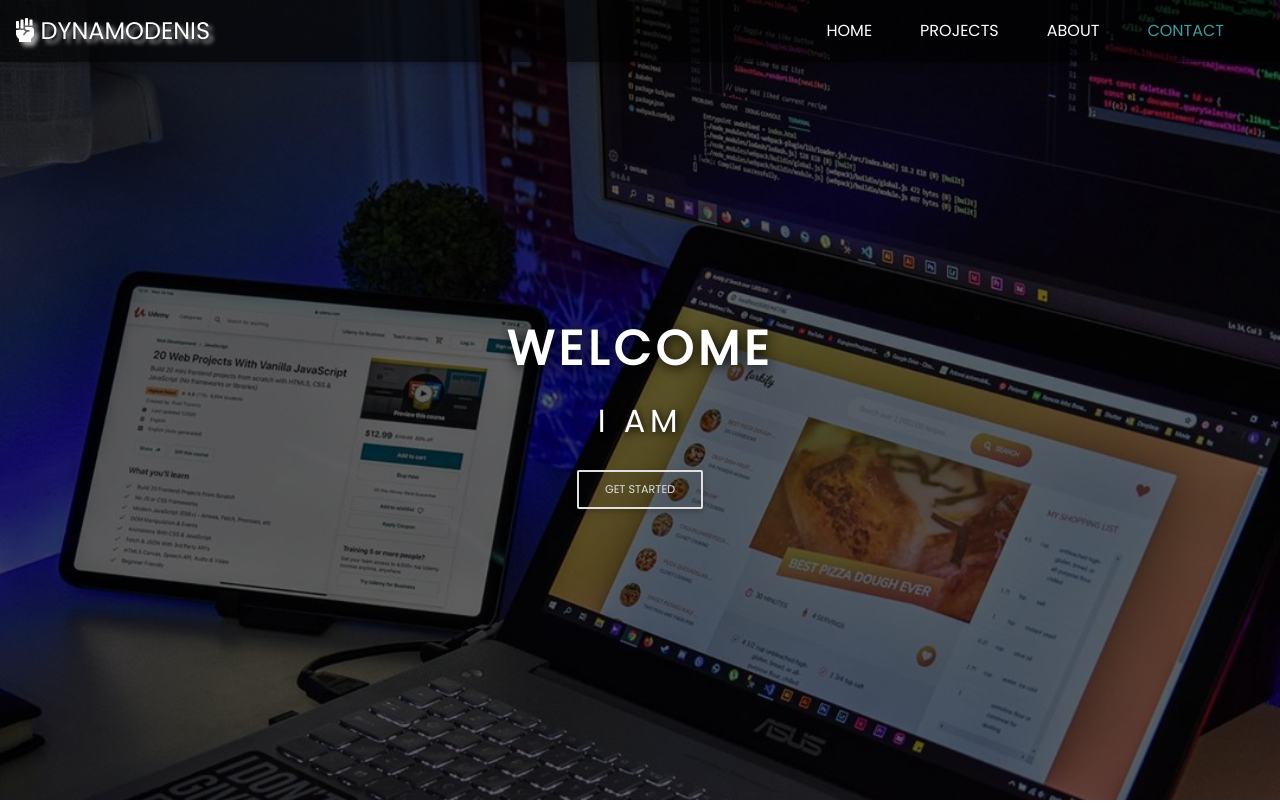
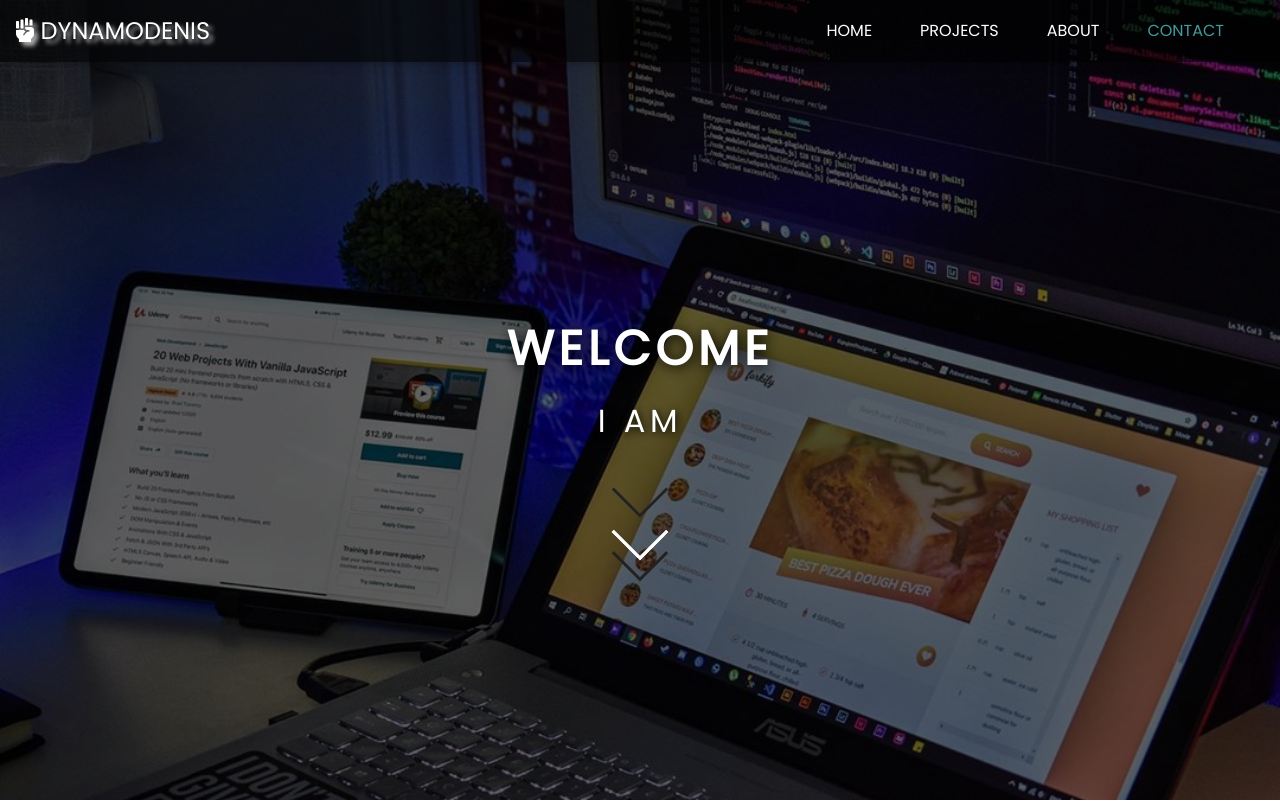
Before and after one commit to dynamodenis/sofware-developer-portfolio, a Django app: page / in a window 1280 px wide. Shown: the top 804 px of the page. Run offline with Django 3.2, Linux system fonts and the light colour scheme; data comes from the database, SQL or seed files in the repository; data that the repository does not hold is empty; some libraries are stand-ins or nearby versions.

Commit message:
added arrows to the landing page

```diff
--- a/static/css/style.css
+++ b/static/css/style.css
@@ -201,11 +201,57 @@
 /* Aimates the details in the background photo */
 #nameDetail{
     display: none;
+    animation: nameDetail;
+    animation-duration: 1s;
 }
-/* Animates The Get Strted Button */
-/* #getStarted{
-    display: none;
-} */
+
+/* Animate the arrows */
+
+.arrows{
+    position: relative;
+    width: 40px;
+    height: 40px;
+    margin: auto;
+    transform: rotate(45deg);
+}
+
+.arrows span{
+    position: absolute;
+    top: 0;
+    left: 0;
+    width: 100%;
+    height: 100%;
+    display: block;
+    box-sizing: border-box;
+    border: none;
+    border-right: 3px solid #fff;
+    border-bottom: 3px solid #fff;
+    animation: arrow 1s linear infinite;
+}
+
+.arrows span:nth-child(1){
+    top: -30px;
+    left: -30px;
+    animation-delay: 0.2s;
+}
+
+.arrows span:nth-child(2){
+    top: -15px;
+    left: -15px;
+    animation-delay: 0.4s;
+}
+
+.arrows span:nth-child(3){
+    top: 0px;
+    left: 0px;
+    animation-delay: 0.6s;
+}
+
+.arrows span:nth-child(4){
+    top: 15px;
+    left: 15px;
+    animation-delay: 0.8s;
+}
 /* modal open keyframe */
 @keyframes modalopen{
     from{opacity: 0;}
@@ -216,8 +262,34 @@
 @-webkit-keyframes spin { 100% { -webkit-transform: rotate(360deg); } }
 @keyframes spin { 100% { -webkit-transform: rotate(360deg); transform:rotate(360deg); } }
 
+/* animate the arrows using keyframes */
+@keyframes arrow{
+    0%{
+        border-color: #fff;
+        transform: translate(0,0);
+    }
+    20%{
+        border-color: #fff;
+        transform: translate(15px,15px);
+    }
+    20.1%,100%{
+        border-color: #222;
+        transform: translate(0,0);
+    }
+}
+
+/* Animate the name detail */
+
+@keyframes nameDetail{
+    from{opacity: 0;}
+    to{opacity: 1;}
+}
+
 
 @media only screen and (max-width: 600px) {
+    .caption{
+        top: 30%;
+    }
     .home-inner{
         height: 100vh;
         width: 100%;
--- a/static/js/style.js
+++ b/static/js/style.js
@@ -95,52 +95,17 @@
     timing=null
 }
 
-// // Name animation
-// const name=document.querySelector('.name');
-// const nameText=name.textContent
-// const nameSplit=nameText.split('')
-// console.log(nameSplit)
 
-// name.textContent=''
-// for(let i=0;i<nameSplit.length;i++){
-//     name.innerHTML+=`<span class="nameSpan">${nameSplit[i]}</span>`
-// }
-
-// let nameChar=0;
-// let nameTimer = setInterval(onTick,50)
-
-// function onTick(){
-//     const nameSpan = name.querySelectorAll('span')[nameChar];
-//     nameSpan.classList.add('animate')
-//     nameChar++
-
-//     if(nameChar==nameSplit.length){
-//         complete()
-//         return;
-//     }
-// }
-
-// function complete(){
-//     clearInterval(nameTimer)
-//     nameTimer=null
-// }
-
-// THE MY DETAILS IN THE LANDING PAGE SCREEN
+//THE MY DETAILS IN THE LANDING PAGE SCREEN
 function initialSetup() {
     setTimeout(function() {
      document.getElementById('nameDetail').style.display = 'block';
-    }, 2000);
+    }, 500);
   }
 
 initialSetup();
 
-// function getStarted() {
-//     setTimeout(function() {
-//     document.getElementById('getStarted').style.display = '';
-//     }, 2000);
-// }
 
-// getStarted();
 
 // ----------------------------------------------TYPEWRITER--------------------------------------------------------
 
--- a/templates/portfolio/index.html
+++ b/templates/portfolio/index.html
@@ -87,7 +87,13 @@
             <h1 class="fancy">Welcome</h1>
             <h3 class="name">I Am <span class="text-name" data-wait="3000" data-words='["Dynamo","Denis","Mbugua"]'></span></h3>
             <h5 id="nameDetail"><i class="fas fa-hand-point-right" style="color: rgb(2, 223, 223);"></i><span class="">A Web Developer</span><i class="fas fa-hand-point-right" style="color: rgb(2, 223, 223);"></i><span class="">Software Developer</span><i class="fas fa-hand-point-right" style="color: rgb(2, 223, 223);"></i><span class="">Dreamer</span></h5>
-            <a href="#about" id="getStarted" class="btn btn-outline-light btn-md" >Get Started</a>
+            <br><br>
+            <div class="arrows">
+                <span></span>
+                <span></span>
+                <span></span>
+                <span></span>
+            </div>
         </div>
         <div class="dark">
 
@@ -287,6 +293,9 @@
 
         <script src="https://cdn.jsdelivr.net/npm/sweetalert2@9"></script>
 
+        <script src="https://cdnjs.cloudflare.com/ajax/libs/gsap/2.1.3/TweenMax.min.js"></script>
+        <script src="https://cdnjs.cloudflare.com/ajax/libs/gsap/2.1.3/TimelineMax.min.js"></script>
+
         <!-- Bootstrap tooltips -->
         <!-- MDB core JavaScript -->
     {% bootstrap_javascript%}
```
